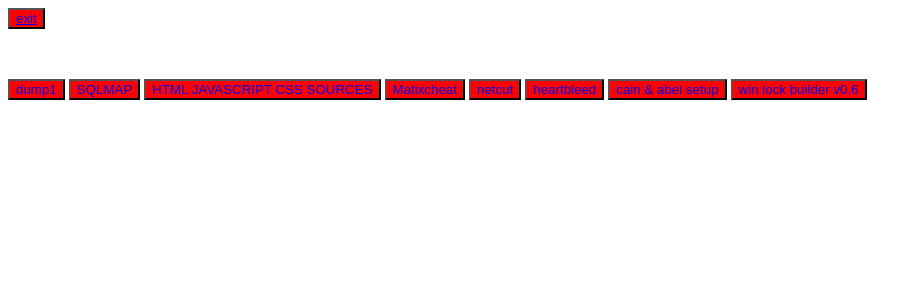
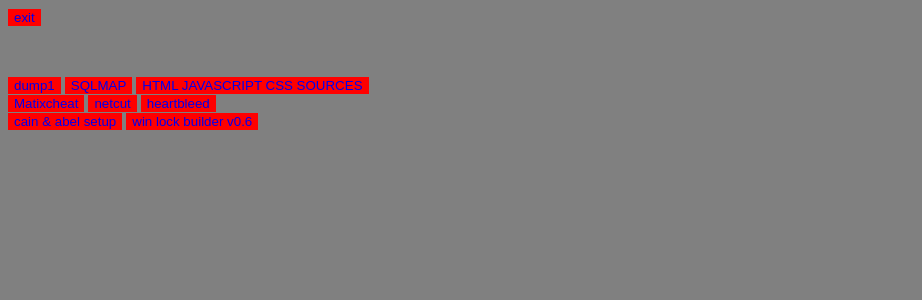
Before and after one commit to wifido/downloadeath, a PHP site: page /index1.html in a window 1280 px wide. Shown: the top 300 px of the page, without its empty margins (0-922 px from the left). Run offline with PHP 8.4, Linux system fonts and the light colour scheme.

Commit message:
background and somefix

```diff
--- a/css/style.css
+++ b/css/style.css
@@ -39,7 +39,7 @@
 }
 
     .background{
-
+        background-color: gray;
     background-repeat: no-repeat;
     width: 100%;
     height: 100%;
@@ -50,6 +50,7 @@
     .downloadbuttons button{
         color: white;
         background-color: red;
+        border: none;
     }
     .downloadbuttons a{
         text-decoration: none;
--- a/index1.html
+++ b/index1.html
@@ -13,14 +13,18 @@
 </head>
 <body class="background">
 <div>
-    <button style=" color: white;background-color: red"><a href="index.html">exit</a></button>
+    <button style="border:none; color: white;background-color: red"><a style="text-decoration: none;" href="index.html">exit</a></button>
     <div class="downloadbuttons">
+        <div>
         <button ><a href="files/dump1.txt" download>dump1</a></button>
         <button ><a href="files/sqlmapproject-sqlmap-67f8c22%202.zip" download> SQLMAP </a></button>
         <button ><a href="files/html%20css%20javascript%20sources.zip" download> HTML JAVASCRIPT CSS SOURCES</a></button>
-        <button ><a href="files/Matix1.12.zip" download>Matixcheat</a></button>
+        </div>
+        <div>
+            <button ><a href="files/Matix1.12.zip" download>Matixcheat</a></button>
         <button ><a href="files/netcut.apk.zip" download>netcut</a></button>
         <button ><a href="files/heartbleed.py" download>heartbleed</a></button>
+    </div>
         <button ><a href="files/ca_setup.exe" download>cain & abel setup</a></button>
         <button ><a href="files/builder%20%236.exe" download>win lock builder v0.6</a></button>
     </div>
```
